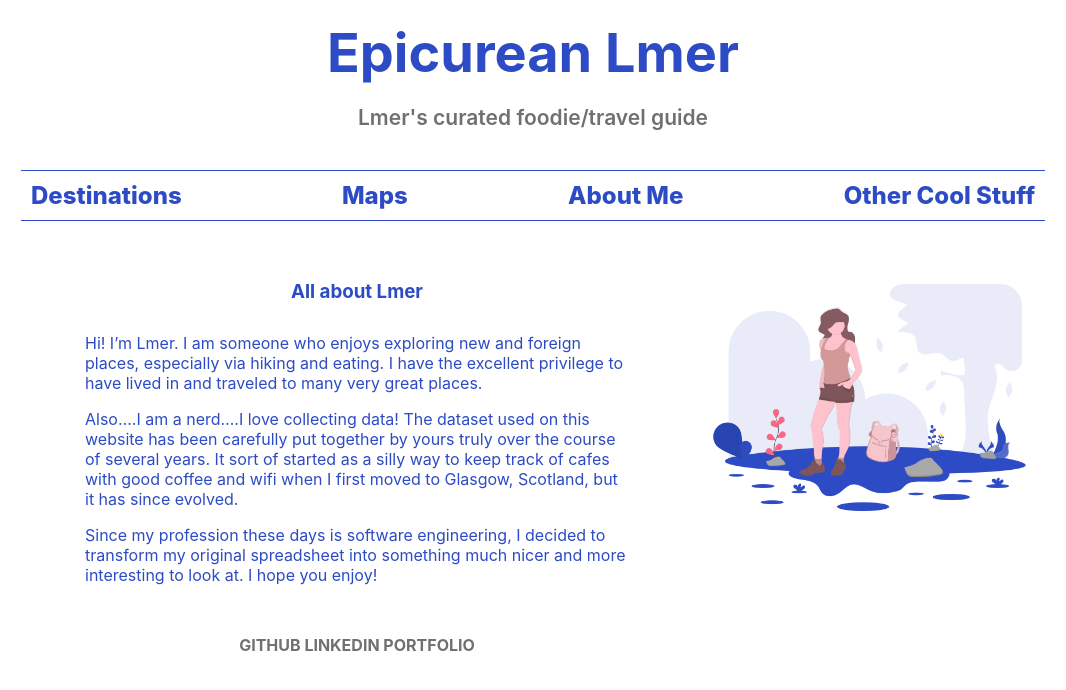
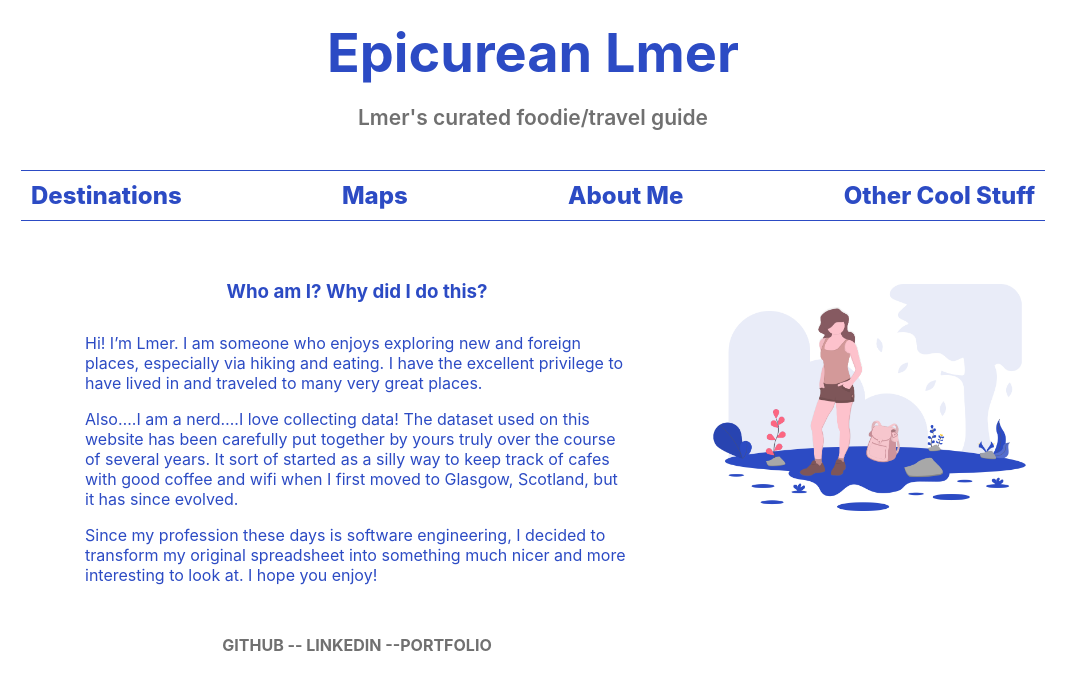
Before and after one commit to lmeromy/EpicureanLmer, a React (Create React App) app: page /aboutlmer in a window 1280 px wide. Shown: the top 690 px of the page, without its empty margins (107-1173 px from the left). Built offline with nearby package versions, Linux system fonts and the light colour scheme.

Commit message:
added custom icon, some about me links

```diff
--- a/public/index.html
+++ b/public/index.html
@@ -2,14 +2,14 @@
 <html lang="en">
   <head>
     <meta charset="utf-8" />
-    <link rel="icon" href="%PUBLIC_URL%/favicon.ico" />
+    <link rel="icon" href="%PUBLIC_URL%/EL-icon.png" />
     <meta name="viewport" content="width=device-width, initial-scale=1" />
     <meta name="theme-color" content="#000000" />
     <meta
       name="description"
       content="Web site created using create-react-app"
     />
-    <link rel="apple-touch-icon" href="%PUBLIC_URL%/logo192.png" />
+    <link rel="apple-touch-icon" href="%PUBLIC_URL%/EL-icon.png" />
     <!--
       manifest.json provides metadata used when your web app is installed on a
       user's mobile device or desktop. See https://developers.google.com/web/fundamentals/web-app-manifest/
@@ -24,7 +24,7 @@
       work correctly both with client-side routing and a non-root public URL.
       Learn how to configure a non-root public URL by running `npm run build`.
     -->
-    <title>React App</title>
+    <title>EpicureanLmer</title>
   </head>
   <body>
     <noscript>You need to enable JavaScript to run this app.</noscript>
--- a/src/About/About.jsx
+++ b/src/About/About.jsx
@@ -10,7 +10,7 @@ export const About = () => {
       <Layout />
       <div className="main-about">
         <div className="about-text">
-          <h3>All about Lmer</h3>
+          <h3>Who am I? Why did I do this?</h3>
           <p>
             Hi! I’m Lmer. I am someone who enjoys exploring new and foreign
             places, especially via hiking and eating. I have the excellent
@@ -28,7 +28,11 @@ export const About = () => {
             transform my original spreadsheet into something much nicer and more
             interesting to look at. I hope you enjoy!
           </p>
-          <div className="leah-links">GITHUB LINKEDIN PORTFOLIO</div>
+          <div className="leah-links">
+            <a href="https://github.com/lmeromy">GITHUB --</a>
+            <a href="https://www.linkedin.com/in/leah-meromy/"> LINKEDIN --</a>
+            <a href="https://www.linkedin.com/in/leah-meromy/">PORTFOLIO</a>
+          </div>
         </div>
         <div className="about-icon">
           <img src={AboutMeImage} alt="All about Lmer" />
--- a/src/About/About.scss
+++ b/src/About/About.scss
@@ -18,8 +18,15 @@
 .leah-links {
   margin-top: 50px;
   font-weight: 700;
-  color: #707070;
+
   text-align: center;
+  a {
+    text-decoration: none;
+    color: #707070;
+  }
+  a:hover {
+    color: magenta;
+  }
 }
 
 .about-icon {
```
Also changed, not shown: public/EL-icon.png (added).
